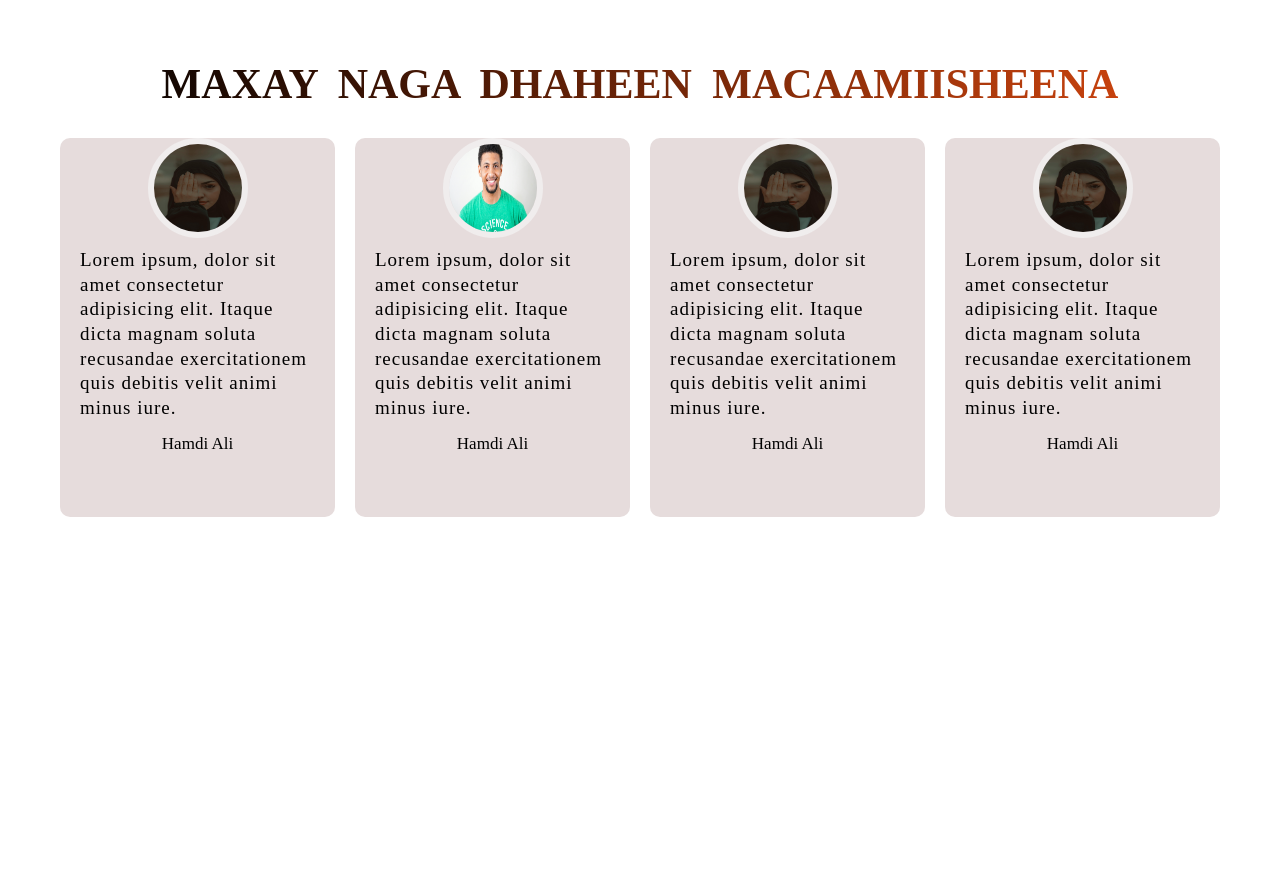
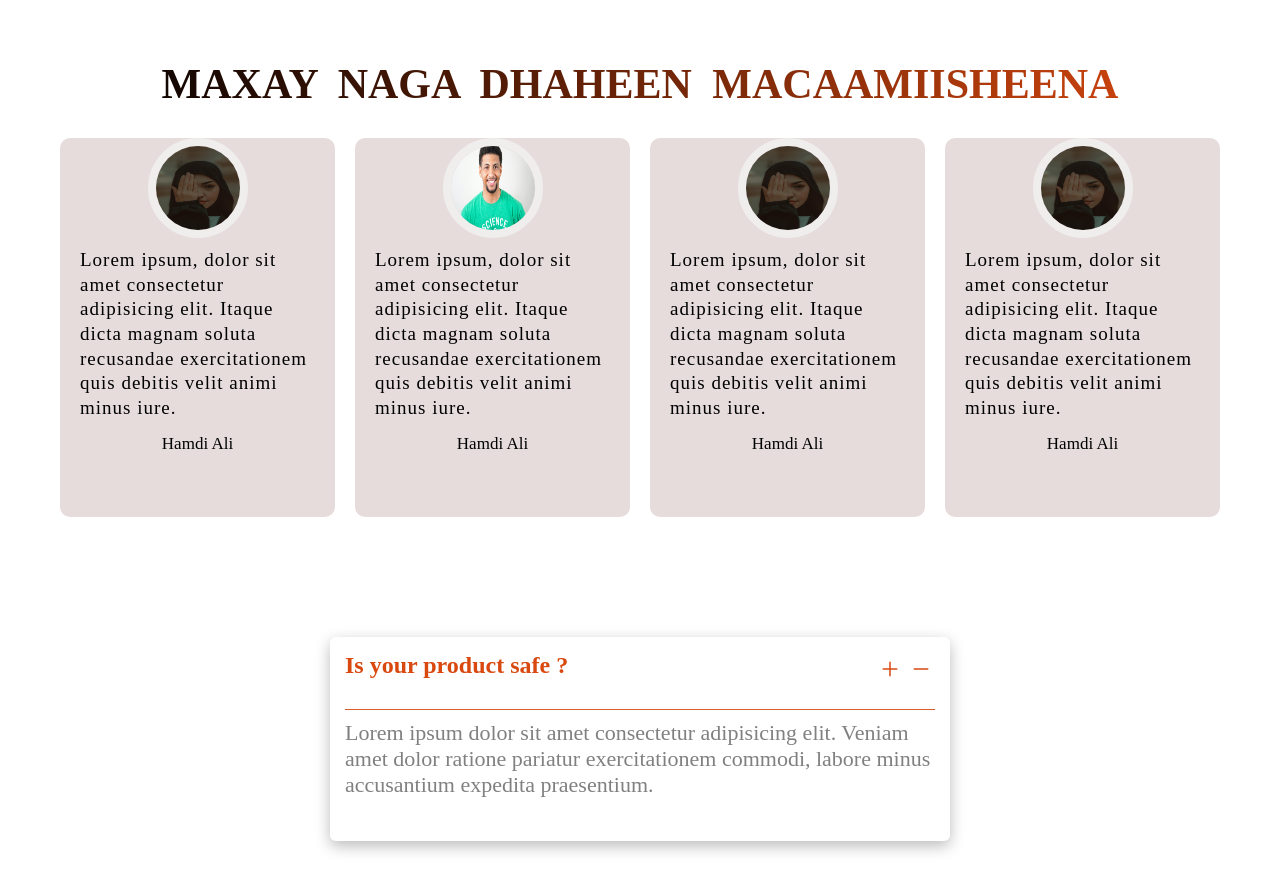
Before and after one commit to bisharr/Fun-agency, a plain HTML site: page index.html in a window 1280 px wide. Shown: the part 2720-3615 px from the top of the page. Before the commit the page ends 3337 px from the top, so only its background shows below. Drawn offline with nearby package versions, Linux system fonts and the light colour scheme.

Commit message:
adding q and a html N css

```diff
--- a/app.js
+++ b/app.js
@@ -81,9 +81,13 @@ function Dates() {
 
   watchEl.innerHTML = currentWatch;
 
-  setInterval(() => {
+  setInterval(function () {
     Dates();
   }, 1000);
+
+  // setInterval(() => {
+  //   Dates();
+  // }, 1000);
 }
 
 Dates();
--- a/index.html
+++ b/index.html
@@ -3,6 +3,12 @@
   <head>
     <meta charset="UTF-8" />
     <meta name="viewport" content="width=device-width, initial-scale=1.0" />
+    <link rel="preconnect" href="https://fonts.googleapis.com" />
+    <link rel="preconnect" href="https://fonts.gstatic.com" crossorigin />
+    <link
+      href="https://fonts.googleapis.com/css2?family=Inter:wght@200;400;700;900&display=swap"
+      rel="stylesheet"
+    />
     <link rel="stylesheet" href="style.css" />
     <link rel="stylesheet" href="mediaQuery.css" />
     <title>Fun A Agency</title>
@@ -180,6 +186,7 @@
         </div>
       </div>
     </div>
+    <!-- Date and Time -->
     <div class="dates">
       <div class="date-content">
         <span class="dates-span day">Tuesday</span>
@@ -254,6 +261,30 @@
       </div>
     </div>
 
+    <div class="duty">
+      <div class="div-center">
+        <article class="question">
+          <div class="question-title">
+            <p>Is your product safe ?</p>
+
+            <button class="question-button">
+              <span class="plus-icon"><ion-icon name="add"></ion-icon></span>
+              <span class="minus-icon"
+                ><ion-icon name="remove"></ion-icon
+              ></span>
+            </button>
+          </div>
+          <div class="question-text">
+            <p>
+              Lorem ipsum dolor sit amet consectetur adipisicing elit. Veniam
+              amet dolor ratione pariatur exercitationem commodi, labore minus
+              accusantium expedita praesentium.
+            </p>
+          </div>
+        </article>
+      </div>
+    </div>
+
     <script
       type="module"
       src="https://unpkg.com/ionicons@7.1.0/dist/ionicons/ionicons.esm.js"
--- a/style.css
+++ b/style.css
@@ -5,9 +5,11 @@
 }
 body {
   padding: 3rem;
+  font-family: 'Inter' sans-serif;
 
   /* overflow-x: hidden; */
 }
+
 div {
   overflow: hidden;
   width: 100%;
@@ -417,6 +419,8 @@ nav ul li a:hover::after {
 
 .testimonials-content {
   background-color: rgb(230, 220, 220);
+  /* background-color: #ebebeb; */
+
   position: relative;
 
   padding: 5rem 2rem;
@@ -445,10 +449,56 @@ nav ul li a:hover::after {
   height: 10rem;
   border-radius: 50%;
   text-align: center;
-  border: 0.6rem solid rgb(240, 237, 237);
+  border: 0.8rem solid rgb(240, 237, 237);
   position: absolute;
   left: 50%;
   top: 0;
   z-index: 2000;
   transform: translate(-50%, 0);
 }
+
+/* question and answers */
+
+/* #ebebeb */
+.question p {
+  margin-bottom: 1.3rem;
+}
+.div-center {
+  /* width: 90vw; */
+  margin: 5rem auto;
+  max-width: 62rem;
+  box-shadow: 0 0.5rem 1.5rem rgba(0, 0, 0, 0.269);
+  /* background-color: red; */
+  border-radius: 0.6rem;
+}
+.question {
+  padding: 1.5rem 1.5rem 0 1.5rem;
+  margin-bottom: 2rem;
+  /* background-color: green; */
+}
+.question-title {
+  display: flex;
+  align-items: center;
+  justify-content: space-between;
+}
+.question-title p {
+  color: #d9480f;
+  font-weight: bolder;
+  font-size: 2.4rem;
+}
+.question-button {
+  font-size: 1.5rem;
+  background: transparent;
+  color: #d9480f;
+  border-color: transparent;
+  cursor: pointer;
+  font-size: 2.4rem;
+}
+
+.question-text p {
+  color: grey;
+  font-size: 2.2rem;
+  border-top: 0.15rem solid #d9480fe1;
+  margin-top: 1.7rem;
+  padding: 1rem 0;
+}
```
